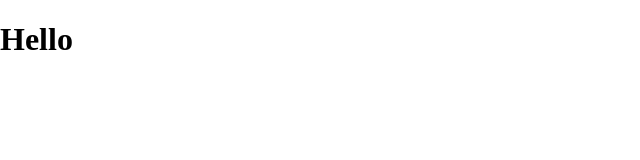
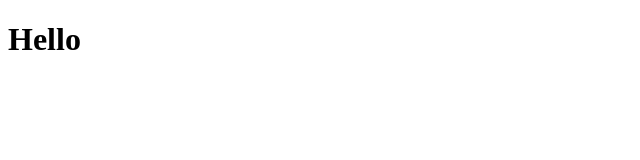
Before and after one commit to williamrslima/Hello, a plain HTML site: page index.html in a window 1280 px wide. Shown: the full height of the page, 0-640 px from the left. Drawn offline with Linux system fonts and the light colour scheme.

Commit message:
Revert "Criacao do arquivo de estilo"
This reverts commit 0cafe32557f17c7f052ae397ff62571abbaa8298.

```diff
--- a/index.html
+++ b/index.html
@@ -4,7 +4,6 @@
     <meta charset="UTF-8">
     <meta name="viewport" content="width=device-width, initial-scale=1.0">
     <title>Github</title>
-    <link rel="stylesheet" href="style.css">
 </head>
 <body>
     <h1>Hello</h1>
--- a/style.css
+++ /dev/null
@@ -1,3 +0,0 @@
-body {
-    margin: 0;
-}
```
